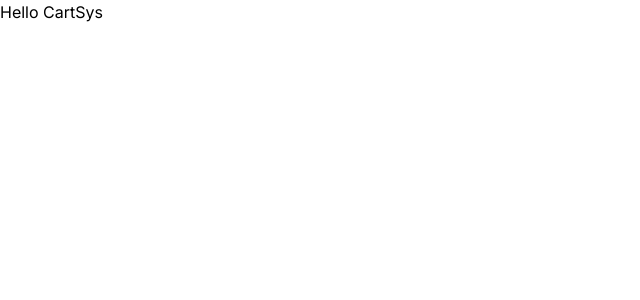
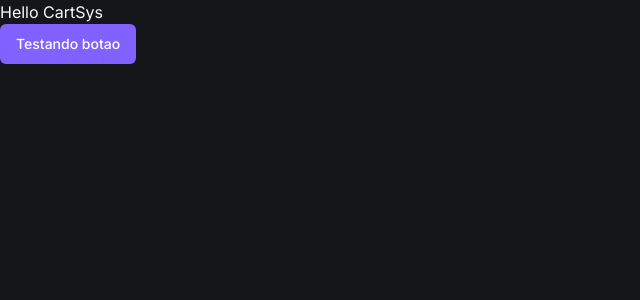
Before and after one commit to JonatanPaes/regisystem, a Next.js app: page / in a window 1280 px wide. Shown: the top 300 px of the page, without its empty margins (0-640 px from the left). Built offline with nearby package versions, Linux system fonts and the light colour scheme.

Commit message:
chore: add shadcn setup

```diff
--- a/src/app/globals.css
+++ b/src/app/globals.css
@@ -1,3 +1,78 @@
 @tailwind base;
 @tailwind components;
 @tailwind utilities;
+
+@layer base {
+  :root {
+    --background: 0 0% 100%;
+    --foreground: 240 10% 3.9%;
+
+    --card: 0 0% 100%;
+    --card-foreground: 240 10% 3.9%;
+
+    --popover: 0 0% 100%;
+    --popover-foreground: 240 10% 3.9%;
+
+    --primary: 240 5.9% 10%;
+    --primary-foreground: 0 0% 98%;
+
+    --secondary: 240 4.8% 95.9%;
+    --secondary-foreground: 240 5.9% 10%;
+
+    --muted: 240 4.8% 95.9%;
+    --muted-foreground: 240 3.8% 46.1%;
+
+    --accent: 240 4.8% 95.9%;
+    --accent-foreground: 240 5.9% 10%;
+
+    --destructive: 0 84.2% 60.2%;
+    --destructive-foreground: 0 0% 98%;
+
+    --border: 240 5.9% 90%;
+    --input: 240 5.9% 90%;
+    --ring: 240 10% 3.9%;
+
+    --radius: 0.5rem;
+  }
+
+  .dark {
+  --background: 225 9% 9%;
+    --foreground: 210 40% 98%;
+
+    --card: 228 9% 11%;
+    --card-foreground: 210 40% 98%;
+
+    --popover: 228 9% 11%;
+    --popover-foreground: 210 40% 98%;
+
+    --primary: 252 100% 69%;
+    --primary-foreground: 0 0% 100%;
+
+    --secondary: 228 6% 16%;
+    --secondary-foreground: 210 40% 98%;
+
+    --muted: 228 6% 16%;
+    --muted-foreground: 215 20.2% 65.1%;
+
+    --accent: 228 6% 16%;
+    --accent-foreground: 210 40% 98%;
+
+    --destructive: 0 84% 60%;
+    --destructive-foreground: 210 40% 98%;
+
+    --border: 228 6% 16%;
+    --input: 228 6% 16%;
+    --ring: 212.7 26.8% 83.9%;
+
+    --radius: 0.5rem;
+  }
+}
+
+@layer base {
+  * {
+    @apply border-border;
+  }
+  body {
+    @apply bg-background text-foreground;
+  }
+}
--- a/src/app/layout.tsx
+++ b/src/app/layout.tsx
@@ -15,7 +15,7 @@ export default function RootLayout({
 }>) {
   return (
     <html lang="en">
-      <body className={inter.className}>{children}</body>
+      <body className={`${inter.className} dark`}>{children}</body>
     </html>
   )
 }
--- a/src/app/page.tsx
+++ b/src/app/page.tsx
@@ -1,3 +1,11 @@
+import { Button } from '@/components/ui/button'
+
 export default function Home() {
-  return <h1>Hello CartSys</h1>
+  return (
+    <div>
+      <h1>Hello CartSys</h1>
+
+      <Button>Testando botao</Button>
+    </div>
+  )
 }
--- /dev/null
+++ b/src/components/ui/button.tsx
@@ -0,0 +1,56 @@
+import * as React from 'react'
+import { Slot } from '@radix-ui/react-slot'
+import { cva, type VariantProps } from 'class-variance-authority'
+
+import { cn } from '@/lib/utils'
+
+const buttonVariants = cva(
+  'inline-flex items-center justify-center whitespace-nowrap rounded-md text-sm font-medium ring-offset-background transition-colors focus-visible:outline-none focus-visible:ring-2 focus-visible:ring-ring focus-visible:ring-offset-2 disabled:pointer-events-none disabled:opacity-50',
+  {
+    variants: {
+      variant: {
+        default: 'bg-primary text-primary-foreground hover:bg-primary/90',
+        destructive:
+          'bg-destructive text-destructive-foreground hover:bg-destructive/90',
+        outline:
+          'border border-input bg-background hover:bg-accent hover:text-accent-foreground',
+        secondary:
+          'bg-secondary text-secondary-foreground hover:bg-secondary/80',
+        ghost: 'hover:bg-accent hover:text-accent-foreground',
+        link: 'text-primary underline-offset-4 hover:underline',
+      },
+      size: {
+        default: 'h-10 px-4 py-2',
+        sm: 'h-9 rounded-md px-3',
+        lg: 'h-11 rounded-md px-8',
+        icon: 'h-10 w-10',
+      },
+    },
+    defaultVariants: {
+      variant: 'default',
+      size: 'default',
+    },
+  },
+)
+
+export interface ButtonProps
+  extends React.ButtonHTMLAttributes<HTMLButtonElement>,
+    VariantProps<typeof buttonVariants> {
+  asChild?: boolean
+}
+
+const Button = React.forwardRef<HTMLButtonElement, ButtonProps>(
+  ({ className, variant, size, asChild = false, ...props }, ref) => {
+    const Comp = asChild ? Slot : 'button'
+    return (
+      <Comp
+        className={cn(buttonVariants({ variant, size, className }))}
+        ref={ref}
+        {...props}
+      />
+    )
+  },
+)
+Button.displayName = 'Button'
+
+export { Button, buttonVariants }
--- /dev/null
+++ b/src/lib/utils.ts
@@ -0,0 +1,6 @@
+import { type ClassValue, clsx } from "clsx"
+import { twMerge } from "tailwind-merge"
+
+export function cn(...inputs: ClassValue[]) {
+  return twMerge(clsx(inputs))
+}
--- a/tailwind.config.ts
+++ b/tailwind.config.ts
@@ -1,12 +1,80 @@
 import type { Config } from 'tailwindcss'
 
-const config: Config = {
+const config = {
+  darkMode: ['class'],
   content: [
-    './src/pages/**/*.{js,ts,jsx,tsx,mdx}',
-    './src/components/**/*.{js,ts,jsx,tsx,mdx}',
-    './src/app/**/*.{js,ts,jsx,tsx,mdx}',
+    './pages/**/*.{ts,tsx}',
+    './components/**/*.{ts,tsx}',
+    './app/**/*.{ts,tsx}',
+    './src/**/*.{ts,tsx}',
   ],
-  theme: {},
-  plugins: [],
-}
+  prefix: '',
+  theme: {
+    container: {
+      center: true,
+      padding: '2rem',
+      screens: {
+        '2xl': '1400px',
+      },
+    },
+    extend: {
+      colors: {
+        border: 'hsl(var(--border))',
+        input: 'hsl(var(--input))',
+        ring: 'hsl(var(--ring))',
+        background: 'hsl(var(--background))',
+        foreground: 'hsl(var(--foreground))',
+        primary: {
+          DEFAULT: 'hsl(var(--primary))',
+          foreground: 'hsl(var(--primary-foreground))',
+        },
+        secondary: {
+          DEFAULT: 'hsl(var(--secondary))',
+          foreground: 'hsl(var(--secondary-foreground))',
+        },
+        destructive: {
+          DEFAULT: 'hsl(var(--destructive))',
+          foreground: 'hsl(var(--destructive-foreground))',
+        },
+        muted: {
+          DEFAULT: 'hsl(var(--muted))',
+          foreground: 'hsl(var(--muted-foreground))',
+        },
+        accent: {
+          DEFAULT: 'hsl(var(--accent))',
+          foreground: 'hsl(var(--accent-foreground))',
+        },
+        popover: {
+          DEFAULT: 'hsl(var(--popover))',
+          foreground: 'hsl(var(--popover-foreground))',
+        },
+        card: {
+          DEFAULT: 'hsl(var(--card))',
+          foreground: 'hsl(var(--card-foreground))',
+        },
+      },
+      borderRadius: {
+        lg: 'var(--radius)',
+        md: 'calc(var(--radius) - 2px)',
+        sm: 'calc(var(--radius) - 4px)',
+      },
+      keyframes: {
+        'accordion-down': {
+          from: { height: '0' },
+          to: { height: 'var(--radix-accordion-content-height)' },
+        },
+        'accordion-up': {
+          from: { height: 'var(--radix-accordion-content-height)' },
+          to: { height: '0' },
+        },
+      },
+      animation: {
+        'accordion-down': 'accordion-down 0.2s ease-out',
+        'accordion-up': 'accordion-up 0.2s ease-out',
+      },
+    },
+  },
+  plugins: [require('tailwindcss-animate')],
+} satisfies Config
+
 export default config
```
Also changed, not shown: package.json (+7 -1 lines), components.json (added), 1 other file (tests, documents, lock files or other folders).
